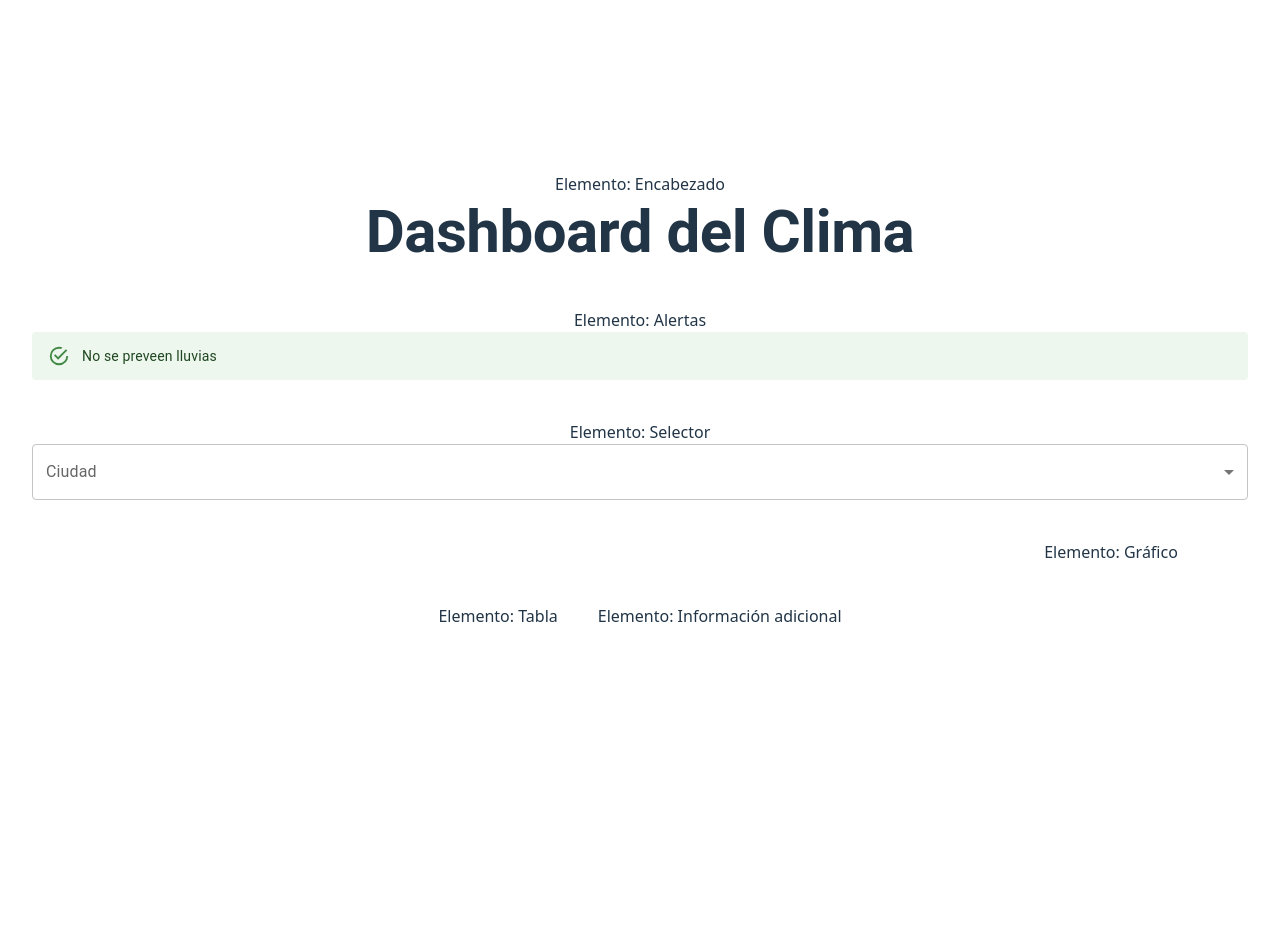
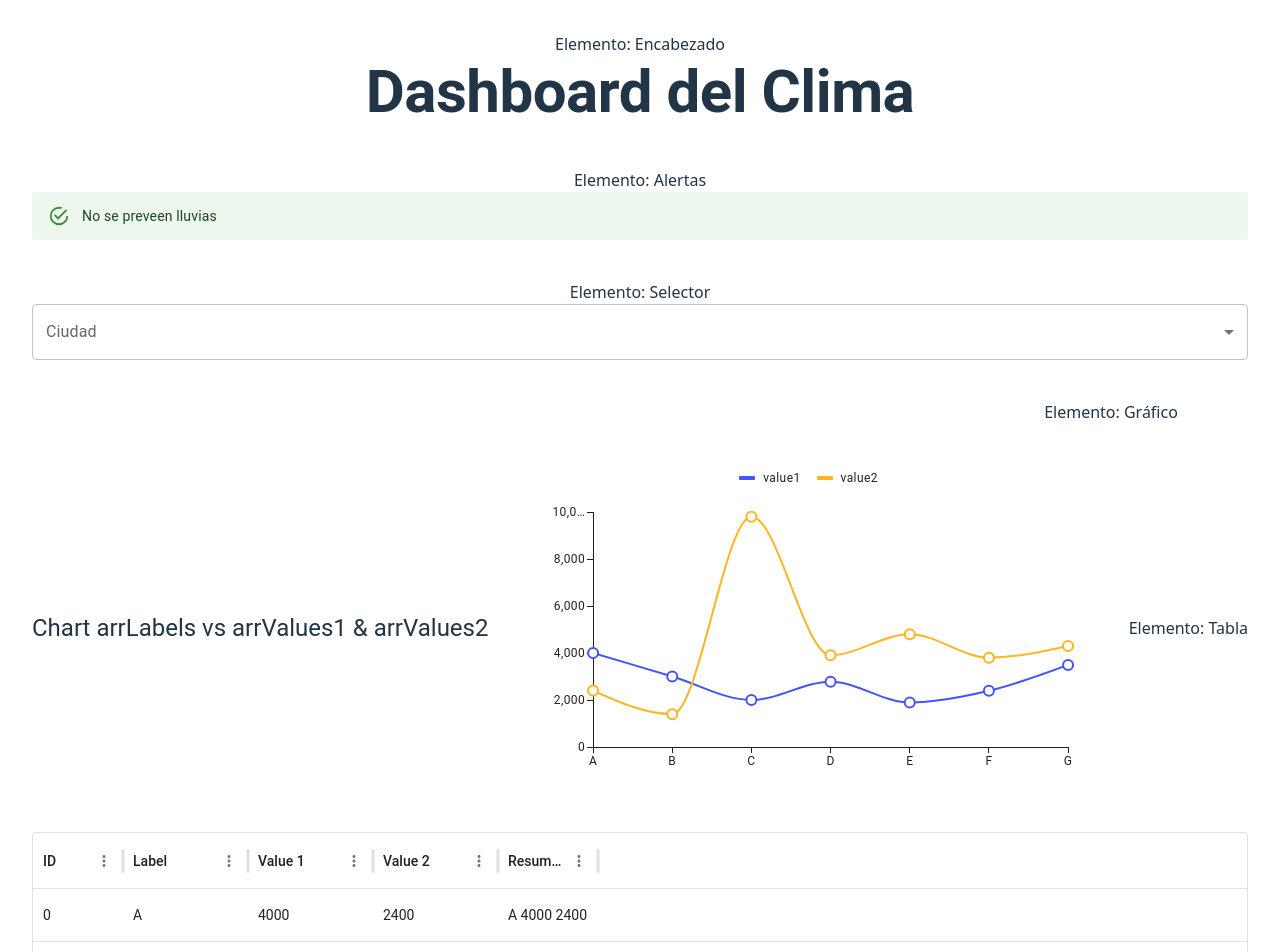
Before and after one commit to josegavinov/dashboard, a React (Vite) app in the folder dashboard/: page / in a window 1280 px wide. Shown: the top 952 px of the page. Before the commit the page ends 800 px from the top, so only its background shows below. Built offline with nearby package versions, Linux system fonts and the light colour scheme; no server answers.

Commit message:
guia 16 aun no terminada

```diff
--- a/dashboard/package.json
+++ b/dashboard/package.json
@@ -16,6 +16,10 @@
     "@emotion/react": "^11.14.0",
     "@emotion/styled": "^11.14.1",
     "@mui/material": "^7.3.5",
+    "@mui/x-charts": "^8.22.0",
+    "@mui/x-data-grid": "^8.22.0",
+    "install": "^0.13.0",
+    "npm": "^11.7.0",
     "react": "^19.2.0",
     "react-dom": "^19.2.0"
   },
--- a/dashboard/src/App.tsx
+++ b/dashboard/src/App.tsx
@@ -4,6 +4,8 @@ import AlertUI from './components/AlertUI';
 import SelectorUI from './components/SelectorUI';
 import IndicatorUI from './components/IndicatorUI';
 import useFetchData from './functions/useFetchData';
+import TableUI from './components/TableUI';
+import ChartUI from './components/ChartUI';
 import './App.css'
 
 function App() {
@@ -65,10 +67,10 @@ function App() {
              </Grid>
          {/* Gráfico */}
          <Grid sx={{ display: { xs: "none", md: "block"} }} >Elemento: Gráfico</Grid>
-
+            <ChartUI />
          {/* Tabla */}
          <Grid sx={{ display: { xs: "none", md: "block" } }}>Elemento: Tabla</Grid>
-
+            <TableUI />
          {/* Información adicional */}
          <Grid>Elemento: Información adicional</Grid>
 
--- /dev/null
+++ b/dashboard/src/components/ChartUI.tsx
@@ -0,0 +1,27 @@
+import { LineChart } from '@mui/x-charts/LineChart';
+import Typography from '@mui/material/Typography';
+import useFetchData from '../functions/useFetchData';
+
+const arrValues1 = [4000, 3000, 2000, 2780, 1890, 2390, 3490];
+const arrValues2 = [2400, 1398, 9800, 3908, 4800, 3800, 4300];
+const arrLabels = ['A','B','C','D','E','F','G'];
+
+
+export default function ChartUI() {
+
+   return (
+      <>
+         <Typography variant="h5" component="div">
+            Chart arrLabels vs arrValues1 & arrValues2
+         </Typography>
+         <LineChart
+            height={300}
+            series={[
+               { data: arrValues1, label: 'value1'},
+               { data: arrValues2, label: 'value2'},
+            ]}
+            xAxis={[{ scaleType: 'point', data: arrLabels }]}
+         />
+      </>
+   );
+}
--- /dev/null
+++ b/dashboard/src/components/TableUI.tsx
@@ -0,0 +1,66 @@
+import Box from '@mui/material/Box';
+import { DataGrid, type GridColDef } from '@mui/x-data-grid';
+
+function combineArrays(arrLabels: Array<string>, arrValues1: Array<number>, arrValues2: Array<number>) {
+   return arrLabels.map((label, index) => ({
+      id: index,
+      label: label,
+      value1: arrValues1[index],
+      value2: arrValues2[index]
+   }));
+}
+
+const columns: GridColDef[] = [
+   { field: 'id', headerName: 'ID', width: 90 },
+   {
+      field: 'label',
+      headerName: 'Label',
+      width: 125,
+   },
+   {
+      field: 'value1',
+      headerName: 'Value 1',
+      width: 125,
+   },
+   {
+      field: 'value2',
+      headerName: 'Value 2',
+      width: 125,
+   },
+   {
+      field: 'resumen',
+      headerName: 'Resumen',
+      description: 'No es posible ordenar u ocultar esta columna.',
+      sortable: false,
+      hideable: false,
+      width: 100,
+      valueGetter: (_, row) => `${row.label || ''} ${row.value1 || ''} ${row.value2 || ''}`,
+   },
+];
+
+const arrValues1 = [4000, 3000, 2000, 2780, 1890, 2390, 3490];
+const arrValues2 = [2400, 1398, 9800, 3908, 4800, 3800, 4300];
+const arrLabels = ['A','B','C','D','E','F','G'];
+
+export default function TableUI() {
+
+   const rows = combineArrays(arrLabels, arrValues1, arrValues2);
+
+   return (
+      <Box sx={{ height: 350, width: '100%' }}>
+         <DataGrid
+            rows={rows}
+            columns={columns}
+            initialState={{
+               pagination: {
+                  paginationModel: {
+                     pageSize: 5,
+                  },
+               },
+            }}
+            pageSizeOptions={[5]}
+            disableRowSelectionOnClick
+         />
+      </Box>
+   );
+}
--- a/dashboard/src/functions/useFetchData.tsx
+++ b/dashboard/src/functions/useFetchData.tsx
@@ -2,7 +2,7 @@ import { useEffect,useState } from "react";
 import { type OpenMeteoResponse } from "../types/DashboardTypes";
 
 export default function useFetchData(): OpenMeteoResponse | undefined{
-    const URL  = 'https://api.open-meteo.com/v1/forecast?latitude=52.52&longitude=13.41&hourly=temperature_2m&current=temperature_2m,relative_humidity_2m,apparent_temperature,wind_speed_10m&timezone=America%2FChicago';
+    const URL  = 'https://api.open-meteo.com/v1/forecast?latitude=-2.1962&longitude=-79.8862&hourly=temperature_2m,wind_speed_10m&current=temperature_2m,relative_humidity_2m,apparent_temperature,wind_speed_10m';
     const [data, setData] = useState<OpenMeteoResponse>();
     useEffect(() => {
         const fetchData = async() =>{
--- a/dashboard/src/types/DashboardTypes.tsx
+++ b/dashboard/src/types/DashboardTypes.tsx
@@ -33,9 +33,11 @@ export interface Current {
 export interface HourlyUnits {
   time: string
   temperature_2m: string
+  wind_speed_10m: string
 }
 
 export interface Hourly {
   time: string[]
   temperature_2m: number[]
+  wind_speed_10m: number[]
 }
```
Also changed, not shown: 1 other file (tests, documents, lock files or other folders).
